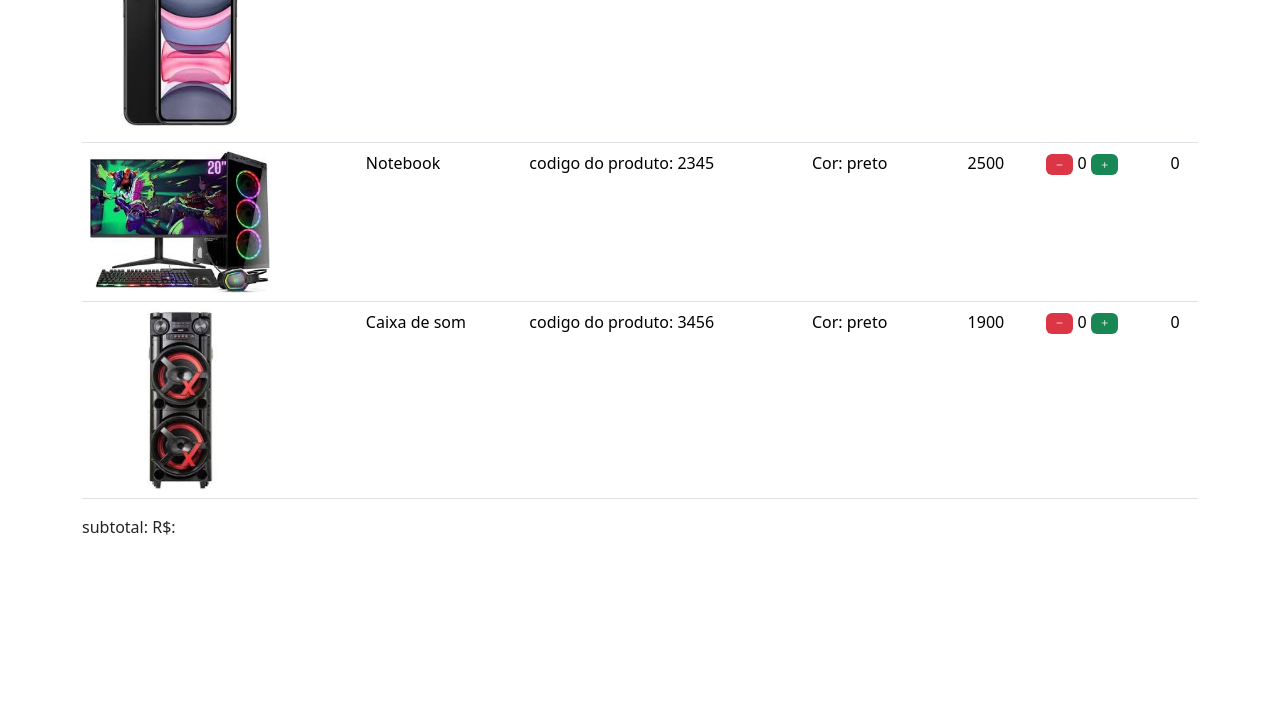
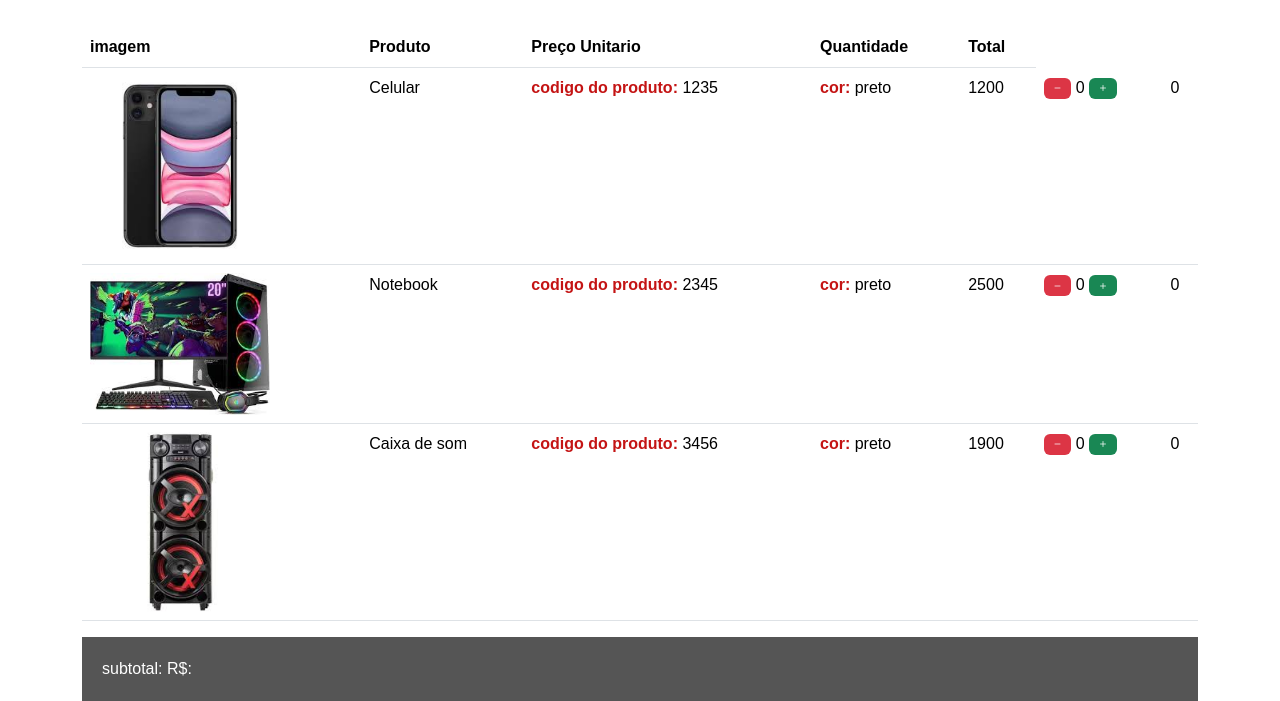
Before and after one commit to FelipeC-05/Carrinho-de-compras, a plain HTML site: page index.html in a window 1280 px wide. Shown: the part 151-852 px from the top of the page. Before the commit the page ends 800 px from the top, so only its background shows below. Drawn offline with nearby package versions, Linux system fonts and the light colour scheme.

Commit message:
Aplicação do css

```diff
--- /dev/null
+++ b/css/style.css
@@ -0,0 +1,24 @@
+*{
+    font-family: Arial, Helvetica, sans-serif;
+}
+
+H1{
+    border: red dashed 5px;
+    margin: 30px 0;
+    padding: 30px;
+    text-align: center;
+}
+
+#cifrao{
+    color: green;
+}
+
+footer{
+    background-color: #555555;
+    color: white;
+    padding: 20px;
+}
+.produto{
+    color: rgb(196, 20, 20);
+    font-weight: bold;
+}
--- a/index.html
+++ b/index.html
@@ -6,6 +6,7 @@
     <title>Carrinho de compras</title>
     <link href="https://cdn.jsdelivr.net/npm/bootstrap@5.3.3/dist/css/bootstrap.min.css" rel="stylesheet" integrity="sha384-QWTKZyjpPEjISv5WaRU9OFeRpok6YctnYmDr5pNlyT2bRjXh0JMhjY6hW+ALEwIH" crossorigin="anonymous">
     <link rel="stylesheet" href="https://cdn.jsdelivr.net/npm/bootstrap-icons@1.11.3/font/bootstrap-icons.min.css">
+    <link rel="stylesheet" href="css/style.css">
 </head>
 <body>
     <div class="container">
@@ -28,8 +29,8 @@
                     <img src="imagens/celular.jpeg" alt="produto1" width="180">
                 </td>
                 <td>Celular</td>
-                <td>codigo do produto: 1235</td>
-                <td>Cor: preto</td>
+                <td><span class="produto">codigo do produto:</span> 1235</td>
+                <td><span class="produto">cor:</span> preto</td>
                 <td>1200</td>
                 <td>
                     <span class="badge bg-danger"><i class="bi bi-dash"></i></span>
@@ -43,8 +44,8 @@
                     <img src="imagens/computador.jpeg" alt="produto2" width="180">
                 </td>
                 <td>Notebook</td>
-                <td>codigo do produto: 2345</td>
-                <td>Cor: preto</td>
+                <td><span class="produto">codigo do produto:</span> 2345</td>
+                <td><span class="produto">cor:</span> preto</td>
                 <td>2500</td>
                 <td>
                     <span class="badge bg-danger"><i class="bi bi-dash"></i></span>
@@ -58,8 +59,8 @@
                     <img src="imagens/caixa de som.jpeg" alt="produto3" width="180">
                 </td>
                 <td>Caixa de som</td>
-                <td>codigo do produto: 3456</td>
-                <td>Cor: preto</td>
+                <td><span class="produto">codigo do produto:</span> 3456</td>
+                <td><span class="produto">cor:</span> preto</td>
                 <td>1900</td>
                 <td>
                     <span class="badge bg-danger"><i class="bi bi-dash"></i></span>
```
